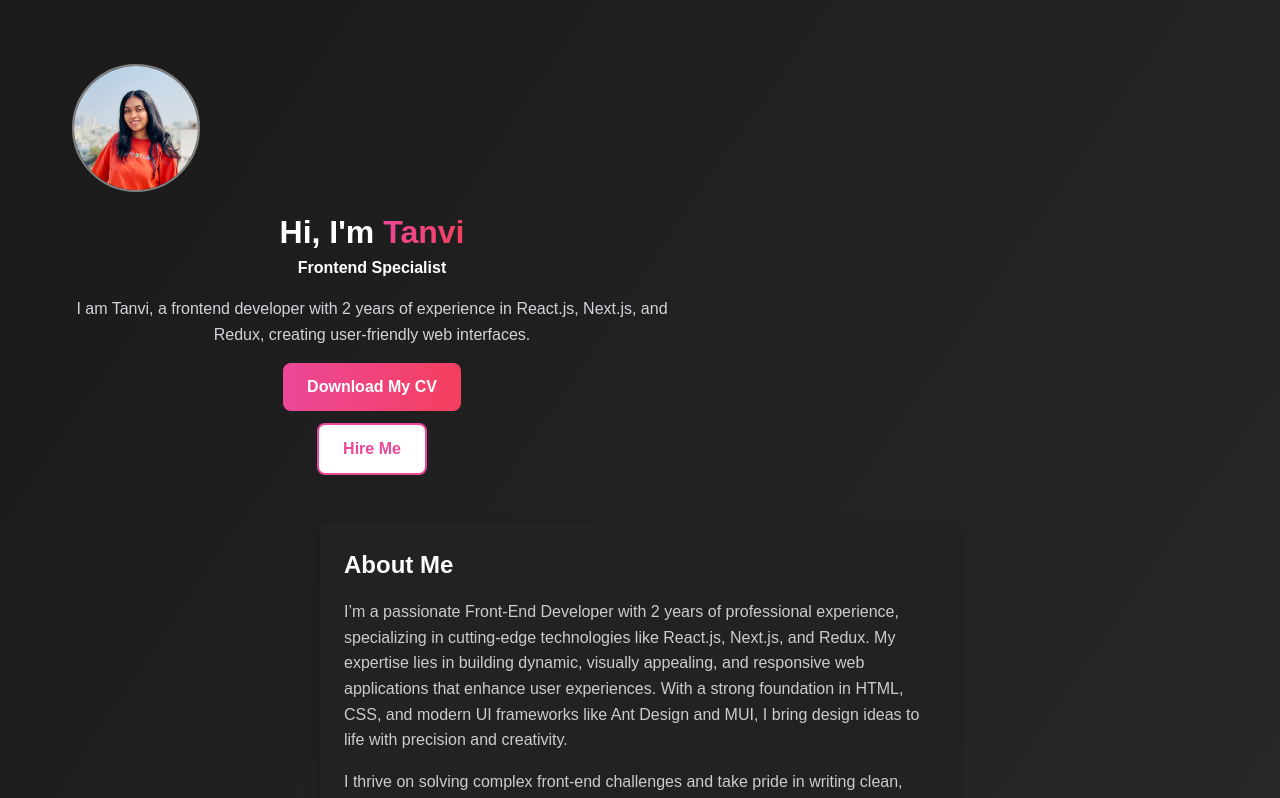
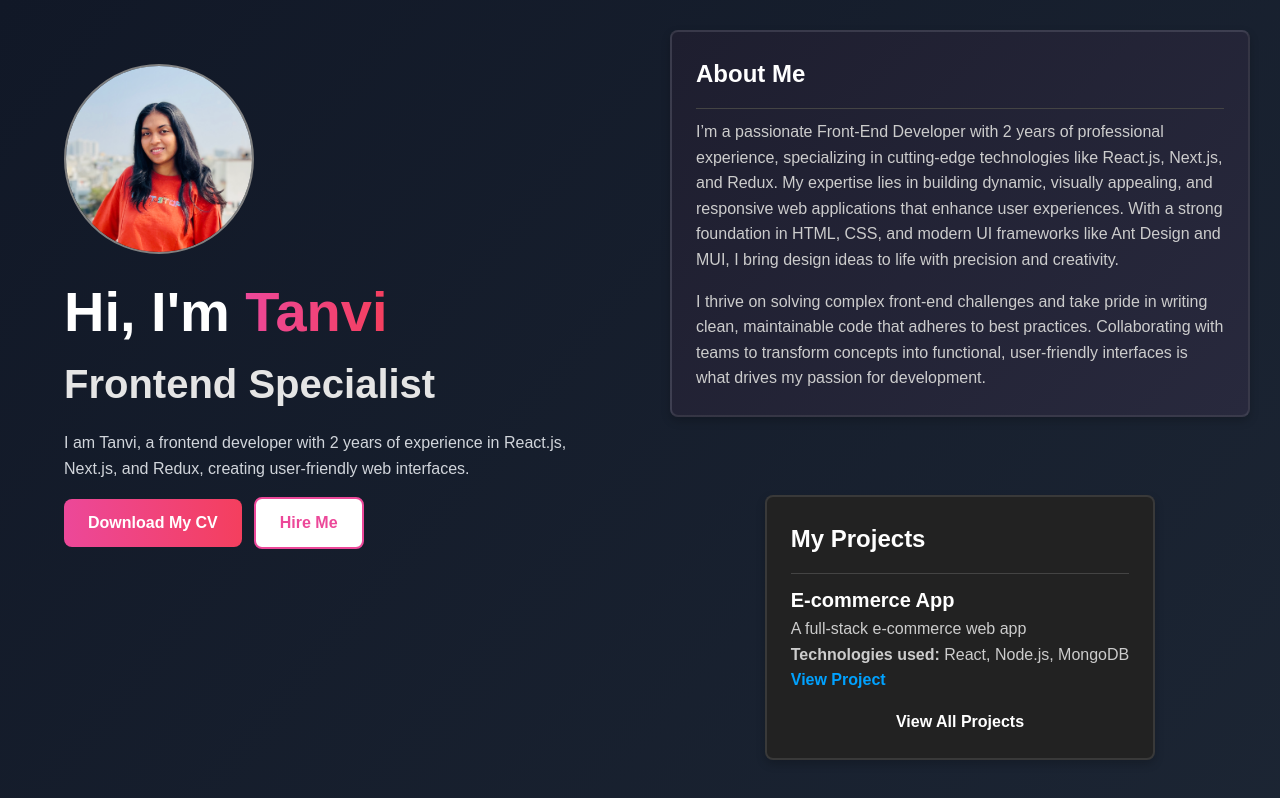
Before and after one commit to tanvidobariya8/tanvi-dev-portfolio, a Next.js app: page / in a window 1280 px wide. Shown: the top 798 px of the page. Built offline with nearby package versions, Linux system fonts and the light colour scheme.

Commit message:
fixed css

```diff
--- a/Components/About.tsx
+++ b/Components/About.tsx
@@ -2,13 +2,19 @@ import { Card, CardContent, CardHeader } from "./Common/Card";
 
 export function About() {
   return (
-    <div style={{ display: "flex", flexDirection: "column", gap: "24px" }}>
+    <div
+      style={{
+        display: "flex",
+        flexDirection: "column",
+        gap: "24px",
+        margin: "30px",
+      }}
+    >
       <Card
         style={{
           maxWidth: "640px",
           margin: "0 auto",
           padding: "24px",
-          background: "#222",
           borderRadius: "8px",
           boxShadow: "0 4px 10px rgba(0,0,0,0.2)",
         }}
--- a/Components/Common/AnimatedTitle.tsx
+++ b/Components/Common/AnimatedTitle.tsx
@@ -15,7 +15,7 @@ export function AnimatedTitle() {
 
   useEffect(() => {
     const interval = setInterval(() => {
-      setIsAnimating(true);
+      setIsAnimating(false);
 
       setTimeout(() => {
         setCurrentTitle((prevTitle) => {
@@ -23,19 +23,16 @@ export function AnimatedTitle() {
           const nextIndex = (currentIndex + 1) % titles.length;
           return titles[nextIndex];
         });
-        setIsAnimating(false);
-      }, 500); // Half-second transition
+
+        setIsAnimating(true);
+      }, 200); // Small delay for smooth effect
     }, 3000);
 
     return () => clearInterval(interval);
   }, []);
 
   return (
-    <h2
-      className={`text-2xl sm:text-3xl md:text-4xl lg:text-5xl font-bold text-gray-200 fade-scale mt-3 *: ${
-        isAnimating ? "animate" : ""
-      }`}
-    >
+    <h2 className={`animated-title ${isAnimating ? "show" : ""}`}>
       {currentTitle}
     </h2>
   );
--- a/Components/Common/Card.tsx
+++ b/Components/Common/Card.tsx
@@ -4,11 +4,7 @@ const Card = React.forwardRef<
   HTMLDivElement,
   React.HTMLAttributes<HTMLDivElement>
 >(({ className, children, ...props }, ref) => (
-  <div
-    ref={ref}
-    className={`rounded-lg bg-gray-800 text-gray-200 shadow-lg p-5 m-8 ${className}`} // Added shadow-lg and removed white border
-    {...props}
-  >
+  <div ref={ref} className={`card ${className}`} {...props}>
     {children}
   </div>
 ));
@@ -18,7 +14,7 @@ const CardHeader = React.forwardRef<
   HTMLDivElement,
   React.HTMLAttributes<HTMLDivElement>
 >(({ className, children, ...props }, ref) => (
-  <div ref={ref} className={`text-2xl font-semibold ${className}`} {...props}>
+  <div ref={ref} className={`card-header ${className}`} {...props}>
     {children}
   </div>
 ));
@@ -29,8 +25,8 @@ const CardContent = React.forwardRef<
   React.HTMLAttributes<HTMLDivElement>
 >(({ className, children, ...props }, ref) => (
   <>
-    <div className="border-b border-b-gray-600"></div>
-    <div ref={ref} className={`mt-4 text-gray-400 ${className}`} {...props}>
+    <div className="card-divider"></div>
+    <div ref={ref} className={`card-content ${className}`} {...props}>
       {children}
     </div>
   </>
@@ -41,7 +37,7 @@ const CardFooter = React.forwardRef<
   HTMLDivElement,
   React.HTMLAttributes<HTMLDivElement>
 >(({ className, children, ...props }, ref) => (
-  <div ref={ref} className={`mt-4 ${className}`} {...props}>
+  <div ref={ref} className={`card-footer ${className}`} {...props}>
     {children}
   </div>
 ));
--- a/Components/HeroSection.tsx
+++ b/Components/HeroSection.tsx
@@ -7,19 +7,18 @@ export function HeroSection() {
     <div
       style={{
         display: "flex",
+        justifyContent: "center",
         flexDirection: "column",
-        alignItems: "start",
-        padding: "16px",
-        maxWidth: "1200px",
-        margin: "0 auto",
+        alignItems: "flex-start",
+        padding: "64px",
+        margin: "auto",
       }}
     >
       {/* Profile Image */}
       <div
         style={{
-          position: "relative",
-          height: "128px",
-          width: "128px",
+          height: "190px",
+          width: "190px",
           overflow: "hidden",
           borderRadius: "50%",
           border: "2px solid gray",
@@ -34,10 +33,10 @@ export function HeroSection() {
       </div>
 
       {/* Text Section */}
-      <div style={{ textAlign: "center", maxWidth: "600px" }}>
+      <div style={{ textAlign: "start", maxWidth: "600px" }}>
         {/* Title and Intro */}
         <div>
-          <h1 style={{ fontSize: "2rem", fontWeight: "bold" }}>
+          <h1 style={{ fontSize: "3.5rem", fontWeight: "bold" }}>
             Hi, I'm{" "}
             <span
               style={{
@@ -69,7 +68,6 @@ export function HeroSection() {
         <div
           style={{
             display: "flex",
-            flexDirection: "column",
             alignItems: "center",
             gap: "12px",
             marginTop: "16px",
--- a/globals.css
+++ b/globals.css
@@ -6,12 +6,65 @@ body {
   font-family: Arial, Helvetica, sans-serif;
 }
 
-/* New Smooth Fade & Scale Animation */
-.fade-scale {
+.animated-title {
+  font-size: 2.5rem;
+  font-weight: bold;
+  color: #e5e5e5;
+  opacity: 0;
+  transform: scale(0.95);
   transition: transform 0.5s ease-in-out, opacity 0.5s ease-in-out;
 }
 
-.animate {
-  opacity: 0;
-  transform: scale(0.99);
+.animated-title.show {
+  opacity: 1;
+  transform: scale(1);
 }
+
+
+
+/* Card styles */
+.card {
+  border-radius: 15px;
+  background: linear-gradient(135deg, #1e1e2f, #28293d);
+  border: 2px solid rgba(255, 255, 255, 0.1);
+  color: #b0b0b0;
+  box-shadow: 0 4px 10px rgba(0, 0, 0, 0.6);
+  padding: 20px;
+  margin: 20px;
+  transition: transform 0.3s ease-in-out, box-shadow 0.3s ease-in-out;
+}
+
+.card:hover {
+  transform: translateY(-5px);
+  box-shadow: 0px 4px 20px rgba(0, 255, 170, 0.6);
+}
+
+
+.card-content {
+  font-size: 16px;
+  color: #b0b0b0;
+}
+
+
+
+.card-header {
+  font-size: 22px;
+  font-weight: bold;
+  margin-bottom: 10px;
+}
+
+.card-content {
+  margin-top: 10px;
+  color: #b0b0b0;
+}
+
+.card-divider {
+  border-bottom: 1px solid #444;
+  margin-top: 10px;
+}
+
+.card-footer {
+  margin-top: 10px;
+  font-size: 14px;
+  color: #999;
+}
--- a/pages/index.tsx
+++ b/pages/index.tsx
@@ -8,26 +8,20 @@ import React from "react";
 const Home = () => {
   return (
     <main
+      className="min-h-screen bg-gradient-to-br from-gray-900 to-gray-800 text-white"
       style={{
         minHeight: "100vh",
-        background: "linear-gradient(to bottom right, #1a1a1a, #2d2d2d)",
         color: "white",
       }}
     >
-      <div
-        style={{ maxWidth: "1200px", margin: "0 auto", padding: "48px 16px" }}
-      >
-        {/* Mobile-first: Stack vertically on small screens, side-by-side on larger screens */}
-        <div style={{ display: "flex", flexDirection: "column", gap: "32px" }}>
-          {/* Left column - Hero Section */}
-          <div style={{ width: "100%" }}>
+      <div style={{ display: "flex", width: "100%" }}>
+        <div style={{ width: "50%" }}>
           <HeroSection />
         </div>
 
-          {/* Right column - Other sections */}
         <div
           style={{
-              width: "100%",
+            width: "50%",
             display: "flex",
             flexDirection: "column",
             gap: "48px",
@@ -50,7 +44,6 @@ const Home = () => {
           </section>
         </div>
       </div>
-      </div>
     </main>
   );
 };
```
Lines whose indentation alone changed are shown as unchanged.
